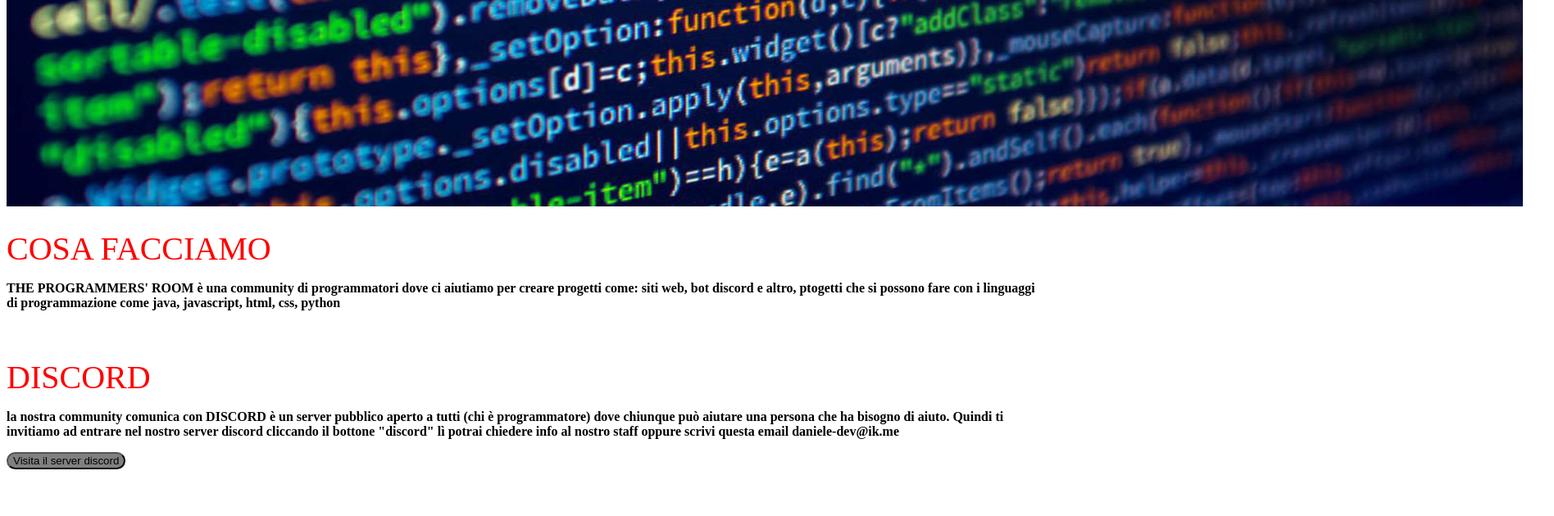
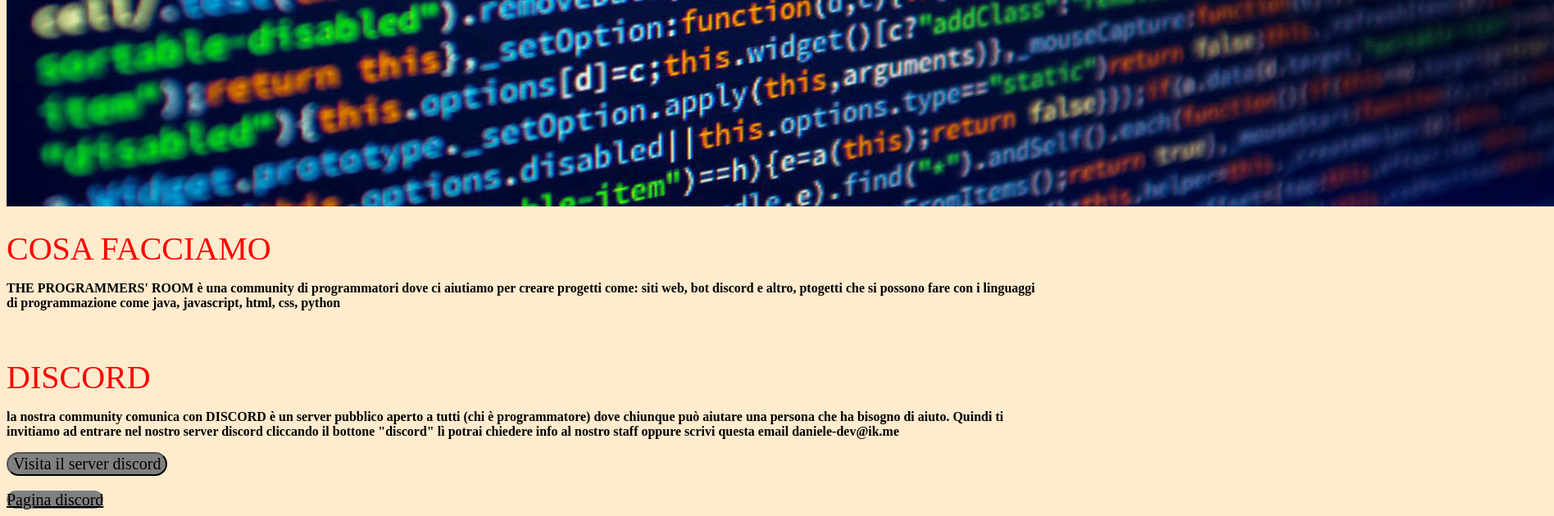
Before and after one commit to Danielegithub16/THE-PROGRAMMERS-ROOM, a plain HTML site: page index.html in a window 1280 px wide. Shown: the part 456-1086 px from the top of the page at 82% size, 1896 px wide, since content can reach past the window. Before the commit the page ends 1037 px from the top, so only its background shows below. Drawn offline with Linux system fonts and the light colour scheme.

Commit message:
aggiunta pagina discord

```diff
--- a/index.html
+++ b/index.html
@@ -21,5 +21,7 @@
               Visita il server discord
             </button>
           </form>
+          <br>
+          <a class="pagina-discord" href="discord.html">Pagina discord</a>
     </body>
 </html>
--- a/style.css
+++ b/style.css
@@ -34,10 +34,17 @@
     color: black;
     border-radius: 90cm;
     background-color: gray;
+    font: 20px Oswald;
+}
+.pagina-discord {
+    color: black;
+    border-radius: 90cm;
+    background-color: gray;
+    font: 20px Oswald;
 }
 .muro {
     height: 700px;
-    width: 1850px;
+    width: 1888px;
     white-space: normal;
 }
 input {
@@ -46,3 +53,6 @@ input {
 input, p {
     font-weight: bold;
 }
+body {
+    background-color: blanchedalmond;
+}
```
Also changed, not shown: discord.html (added).
